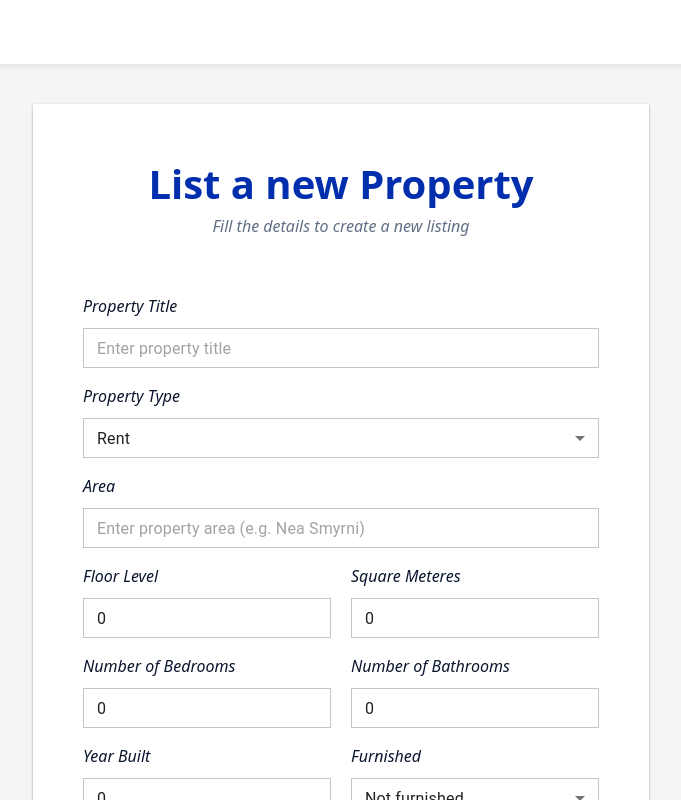
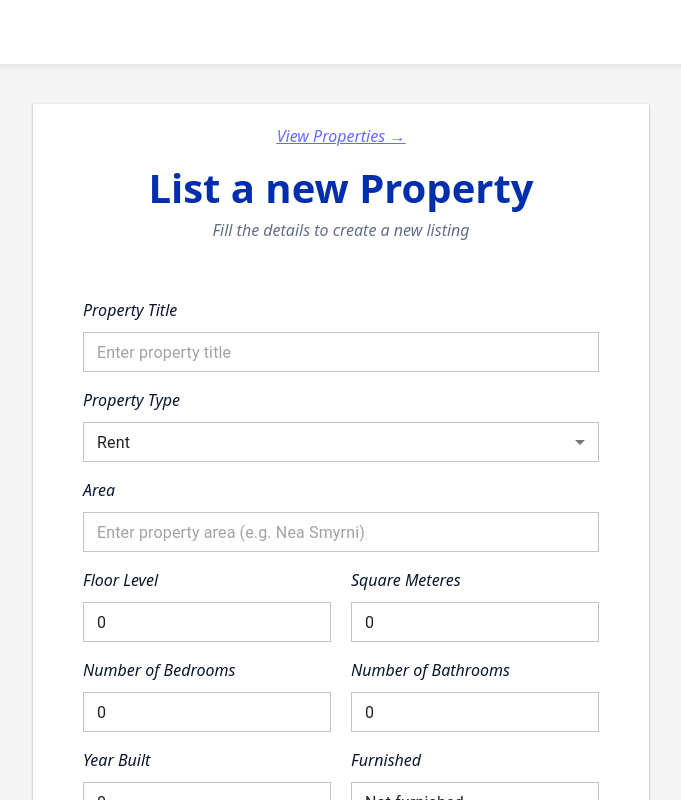
Before and after one commit to serafeimdossas/property-listings, a React (Vite) app in the folder frontend/: page / in a window 1280 px wide. Shown: the top 800 px of the page, without its empty margins (299-980 px from the left). Built offline with nearby package versions, Linux system fonts and the light colour scheme; some icons are missing.

Commit message:
css minor

```diff
--- a/frontend/src/components/Form/Form.css
+++ b/frontend/src/components/Form/Form.css
@@ -29,6 +29,7 @@
 @media (min-width: 601px) {
   .hp-form-title {
     font-size: 2.5rem;
+    margin-top: 10px;
   }
 }
 
@@ -92,6 +93,15 @@
   }
 }
 
+.form-header-link {
+  margin-top: 10px;
+  text-align: center;
+  text-decoration: underline;
+  color: #002ead;
+  font-weight: 500;
+  font-style: italic;
+}
+
 .form-footer-link {
   margin-top: 20px;
   text-align: center;
--- a/frontend/src/components/Form/Form.jsx
+++ b/frontend/src/components/Form/Form.jsx
@@ -237,6 +237,11 @@ function Form() {
               />
             </div>
           )}
+          <div className="form-header-link">
+            <Link to="/properties">
+              <span>View Properties &rarr;</span>
+            </Link>
+          </div>
           <p className="hp-form-title">{TITLE.MAIN}</p>
           <p className="hp-form-subtitle">{TITLE.SUBTITLE}</p>
         </div>
```
